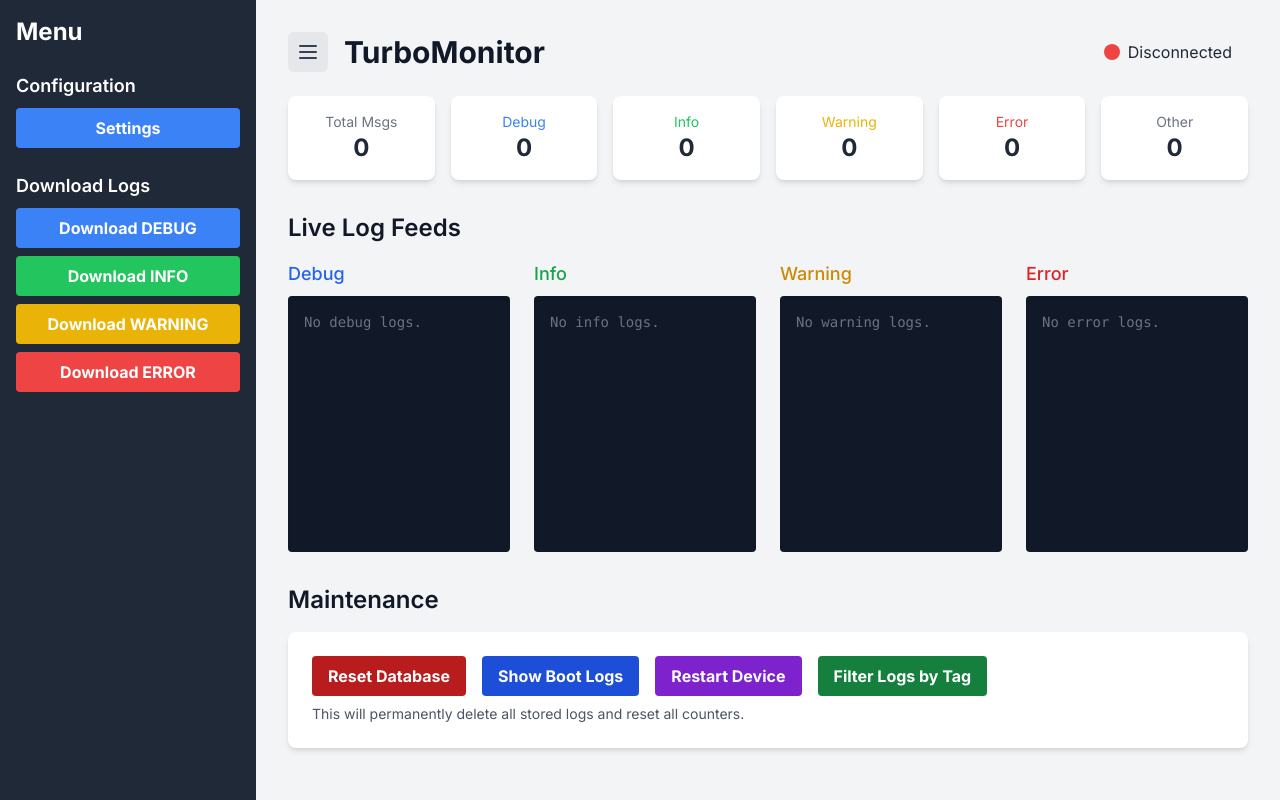
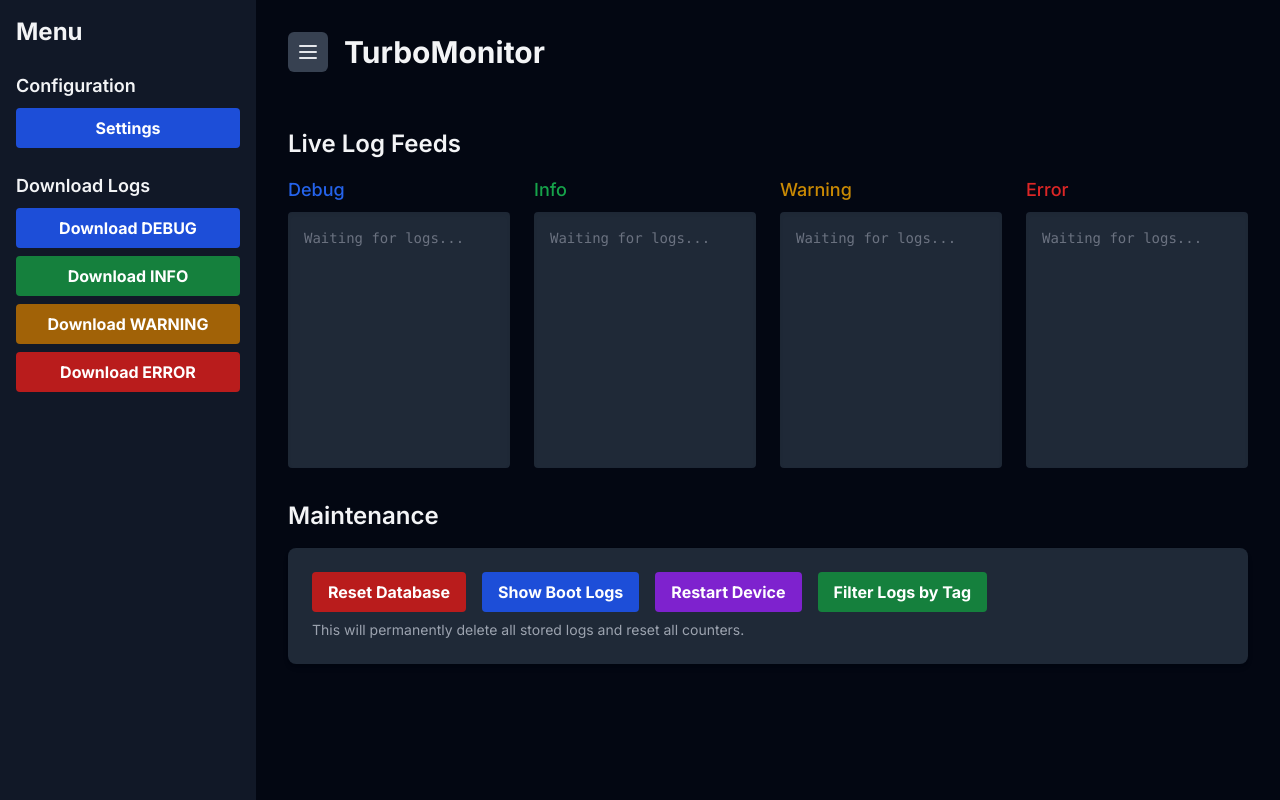
Before and after one commit to mwesterg/raspiLogger, a Flask app: page / in a window 1280 px wide. Run offline with Flask 3, Linux system fonts and the light colour scheme; data comes from the database, SQL or seed files in the repository; data that the repository does not hold is empty; some libraries are stand-ins or nearby versions.

Commit message:
colorscheme

```diff
--- a/static/js/script.js
+++ b/static/js/script.js
@@ -8,8 +8,8 @@
                         const text = document.getElementById('connection-text');
                         const deviceInfo = document.getElementById('device-info');
                         if (data.connected) {
-                            indicator.classList.remove('bg-red-500');
-                            indicator.classList.add('bg-green-500');
+                                                        indicator.classList.remove('bg-red-600');
+                            indicator.classList.add('bg-green-600');
                             text.textContent = `Connected at ${data.port}`;
                             let deviceInfoHTML = '';
                             if(data.device_info) {
@@ -42,8 +42,9 @@
                             }
                             deviceInfo.innerHTML = deviceInfoHTML;
                         } else {
-                            indicator.classList.remove('bg-green-500');
-                            indicator.classList.add('bg-red-500');
+                            } else {
+                            indicator.classList.remove('bg-green-600');
+                            indicator.classList.add('bg-red-600');
                             text.textContent = 'Disconnected';
                             deviceInfo.innerHTML = '';
                         }
@@ -55,13 +56,13 @@
                     .then(response => response.json())
                     .then(data => {
                         const container = document.getElementById('stats-container');
-                        container.innerHTML = `
-                            <div class="bg-white p-4 rounded-lg shadow-md text-center"><p class="text-sm text-gray-500">Total Msgs</p><p class="text-2xl font-bold">${data.total_messages || 0}</p></div>
-                            <div class="bg-white p-4 rounded-lg shadow-md text-center"><p class="text-sm text-blue-500">Debug</p><p class="text-2xl font-bold">${data.debug_messages || 0}</p></div>
-                            <div class="bg-white p-4 rounded-lg shadow-md text-center"><p class="text-sm text-green-500">Info</p><p class="text-2xl font-bold">${data.info_messages || 0}</p></div>
-                            <div class="bg-white p-4 rounded-lg shadow-md text-center"><p class="text-sm text-yellow-500">Warning</p><p class="text-2xl font-bold">${data.warning_messages || 0}</p></div>
-                            <div class="bg-white p-4 rounded-lg shadow-md text-center"><p class="text-sm text-red-500">Error</p><p class="text-2xl font-bold">${data.error_messages || 0}</p></div>
-                            <div class="bg-white p-4 rounded-lg shadow-md text-center"><p class="text-sm text-gray-500">Other</p><p class="text-2xl font-bold">${data.other_messages || 0}</p></div>
+                                                container.innerHTML = `
+                            <div class="bg-gray-800 p-4 rounded-lg shadow-md text-center"><p class="text-sm text-gray-400">Total Msgs</p><p class="text-2xl font-bold">${data.total_messages || 0}</p></div>
+                            <div class="bg-gray-800 p-4 rounded-lg shadow-md text-center"><p class="text-sm text-blue-400">Debug</p><p class="text-2xl font-bold">${data.debug_messages || 0}</p></div>
+                            <div class="bg-gray-800 p-4 rounded-lg shadow-md text-center"><p class="text-sm text-green-400">Info</p><p class="text-2xl font-bold">${data.info_messages || 0}</p></div>
+                            <div class="bg-gray-800 p-4 rounded-lg shadow-md text-center"><p class="text-sm text-yellow-400">Warning</p><p class="text-2xl font-bold">${data.warning_messages || 0}</p></div>
+                            <div class="bg-gray-800 p-4 rounded-lg shadow-md text-center"><p class="text-sm text-red-400">Error</p><p class="text-2xl font-bold">${data.error_messages || 0}</p></div>
+                            <div class="bg-gray-800 p-4 rounded-lg shadow-md text-center"><p class="text-sm text-gray-400">Other</p><p class="text-2xl font-bold">${data.other_messages || 0}</p></div>
                         `;
                     });
             }
--- a/templates/index.html
+++ b/templates/index.html
@@ -19,14 +19,14 @@
             }
         </style>
     </head>
-    <body class="bg-gray-100 text-gray-800 flex">
+    <body class="bg-gray-950 text-gray-100 flex">
         <!-- Sidebar -->
-        <div id="sidebar" class="w-64 bg-gray-800 text-white p-4 flex flex-col fixed h-full transition-all duration-300 ease-in-out">
+        <div id="sidebar" class="w-64 bg-gray-900 text-gray-100 p-4 flex flex-col fixed h-full transition-all duration-300 ease-in-out">
             <h2 class="text-2xl font-bold mb-6">Menu</h2>
 
             <div class="mb-6">
                 <h3 class="text-lg font-semibold mb-2">Configuration</h3>
-                <button id="config-button" class="w-full bg-blue-500 hover:bg-blue-600 text-white font-bold py-2 px-4 rounded text-center transition duration-300">
+                <button id="config-button" class="w-full bg-blue-700 hover:bg-blue-800 text-white font-bold py-2 px-4 rounded text-center transition duration-300">
                     Settings
                 </button>
             </div>
@@ -34,10 +34,10 @@
             <div>
                 <h3 class="text-lg font-semibold mb-2">Download Logs</h3>
                 <div class="grid grid-cols-1 gap-2">
-                    <a href="/download/DEBUG" class="bg-blue-500 hover:bg-blue-600 text-white font-bold py-2 px-4 rounded text-center transition duration-300">Download DEBUG</a>
-                    <a href="/download/INFO" class="bg-green-500 hover:bg-green-600 text-white font-bold py-2 px-4 rounded text-center transition duration-300">Download INFO</a>
-                    <a href="/download/WARNING" class="bg-yellow-500 hover:bg-yellow-600 text-white font-bold py-2 px-4 rounded text-center transition duration-300">Download WARNING</a>
-                    <a href="/download/ERROR" class="bg-red-500 hover:bg-red-600 text-white font-bold py-2 px-4 rounded text-center transition duration-300">Download ERROR</a>
+                    <a href="/download/DEBUG" class="bg-blue-700 hover:bg-blue-800 text-white font-bold py-2 px-4 rounded text-center transition duration-300">Download DEBUG</a>
+                    <a href="/download/INFO" class="bg-green-700 hover:bg-green-800 text-white font-bold py-2 px-4 rounded text-center transition duration-300">Download INFO</a>
+                    <a href="/download/WARNING" class="bg-yellow-700 hover:bg-yellow-800 text-white font-bold py-2 px-4 rounded text-center transition duration-300">Download WARNING</a>
+                    <a href="/download/ERROR" class="bg-red-700 hover:bg-red-800 text-white font-bold py-2 px-4 rounded text-center transition duration-300">Download ERROR</a>
                 </div>
             </div>
         </div>
@@ -47,10 +47,10 @@
             <div class="container mx-auto">
                 <div class="flex justify-between items-center mb-6">
                     <div class="flex items-center">
-                        <button id="sidebar-toggle" class="p-2 rounded-md bg-gray-200 hover:bg-gray-300 focus:outline-none focus:ring-2 focus:ring-gray-400 mr-4">
-                            <svg class="w-6 h-6 text-gray-700" fill="none" stroke="currentColor" viewBox="0 0 24 24" xmlns="http://www.w3.org/2000/svg"><path stroke-linecap="round" stroke-linejoin="round" stroke-width="2" d="M4 6h16M4 12h16M4 18h16"></path></svg>
+                        <button id="sidebar-toggle" class="p-2 rounded-md bg-gray-700 hover:bg-gray-600 focus:outline-none focus:ring-2 focus:ring-gray-500 mr-4">
+                            <svg class="w-6 h-6 text-gray-200" fill="none" stroke="currentColor" viewBox="0 0 24 24" xmlns="http://www.w3.org/2000/svg"><path stroke-linecap="round" stroke-linejoin="round" stroke-width="2" d="M4 6h16M4 12h16M4 18h16"></path></svg>
                         </button>
-                        <h1 class="text-3xl font-bold text-gray-900">TurboMonitor</h1>
+                        <h1 class="text-3xl font-bold text-gray-100">TurboMonitor</h1>
                     </div>
                     <div id="connection-status" class="flex items-center">
                         <div id="connection-indicator" class="h-4 w-4 rounded-full mr-2"></div>
@@ -63,47 +63,47 @@
                     <!-- Stats will be loaded here by JavaScript -->
                 </div>
 
-                <h2 class="text-2xl font-semibold mb-4 text-gray-900">Live Log Feeds</h2>
+                <h2 class="text-2xl font-semibold mb-4 text-gray-100">Live Log Feeds</h2>
                 <div class="grid grid-cols-1 md:grid-cols-2 xl:grid-cols-4 gap-6 mb-8">
                     <!-- Debug Column -->
                     <div>
                         <h3 class="text-lg font-medium mb-2 text-blue-600">Debug</h3>
-                        <div id="debug-log-feed" class="h-64 overflow-y-auto font-mono text-sm bg-gray-900 text-white p-4 rounded shadow-inner">
+                        <div id="debug-log-feed" class="h-64 overflow-y-auto font-mono text-sm bg-gray-800 text-gray-100 p-4 rounded shadow-inner">
                             <p class="text-gray-500">Waiting for logs...</p>
                         </div>
                     </div>
                     <!-- Info Column -->
                     <div>
                         <h3 class="text-lg font-medium mb-2 text-green-600">Info</h3>
-                        <div id="info-log-feed" class="h-64 overflow-y-auto font-mono text-sm bg-gray-900 text-white p-4 rounded shadow-inner">
+                        <div id="info-log-feed" class="h-64 overflow-y-auto font-mono text-sm bg-gray-800 text-gray-100 p-4 rounded shadow-inner">
                              <p class="text-gray-500">Waiting for logs...</p>
                         </div>
                     </div>
                     <!-- Warning Column -->
                     <div>
                         <h3 class="text-lg font-medium mb-2 text-yellow-600">Warning</h3>
-                        <div id="warning-log-feed" class="h-64 overflow-y-auto font-mono text-sm bg-gray-900 text-white p-4 rounded shadow-inner">
+                        <div id="warning-log-feed" class="h-64 overflow-y-auto font-mono text-sm bg-gray-800 text-gray-100 p-4 rounded shadow-inner">
                              <p class="text-gray-500">Waiting for logs...</p>
                         </div>
                     </div>
                     <!-- Error Column -->
                     <div>
                         <h3 class="text-lg font-medium mb-2 text-red-600">Error</h3>
-                        <div id="error-log-feed" class="h-64 overflow-y-auto font-mono text-sm bg-gray-900 text-white p-4 rounded shadow-inner">
+                        <div id="error-log-feed" class="h-64 overflow-y-auto font-mono text-sm bg-gray-800 text-gray-100 p-4 rounded shadow-inner">
                              <p class="text-gray-500">Waiting for logs...</p>
                         </div>
                     </div>
                 </div>
 
-                <h2 class="text-2xl font-semibold mb-4 mt-8 text-gray-900">Maintenance</h2>
-                <div class="bg-white p-6 rounded-lg shadow-md">
+                <h2 class="text-2xl font-semibold mb-4 mt-8 text-gray-100">Maintenance</h2>
+                <div class="bg-gray-800 p-6 rounded-lg shadow-md">
                     <div class="flex flex-wrap gap-4">
                         <button id="reset-database-button" class="bg-red-700 hover:bg-red-800 text-white font-bold py-2 px-4 rounded transition duration-300">Reset Database</button>
                         <button id="show-boot-logs-button" class="bg-blue-700 hover:bg-blue-800 text-white font-bold py-2 px-4 rounded transition duration-300">Show Boot Logs</button>
                         <button id="restart-device-button" class="bg-purple-700 hover:bg-purple-800 text-white font-bold py-2 px-4 rounded transition duration-300">Restart Device</button>
                         <button id="filter-logs-button" class="bg-green-700 hover:bg-green-800 text-white font-bold py-2 px-4 rounded transition duration-300">Filter Logs by Tag</button>
                     </div>
-                    <p class="text-sm text-gray-600 mt-2">This will permanently delete all stored logs and reset all counters.</p>
+                    <p class="text-sm text-gray-400 mt-2">This will permanently delete all stored logs and reset all counters.</p>
                 </div>
             </div>
         </div>
```
